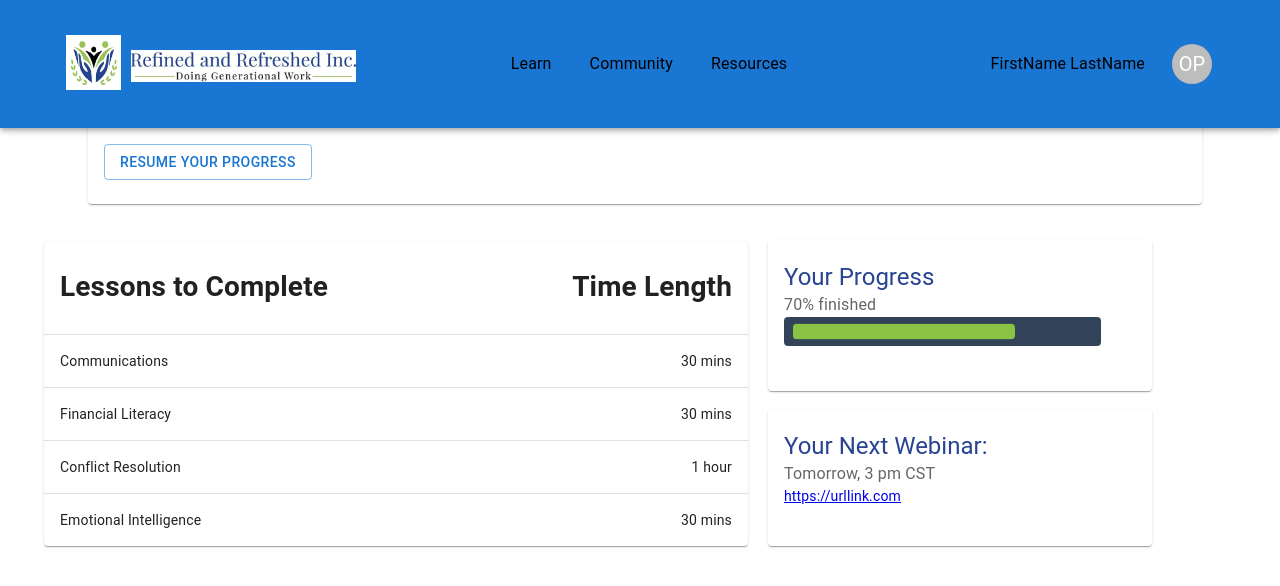
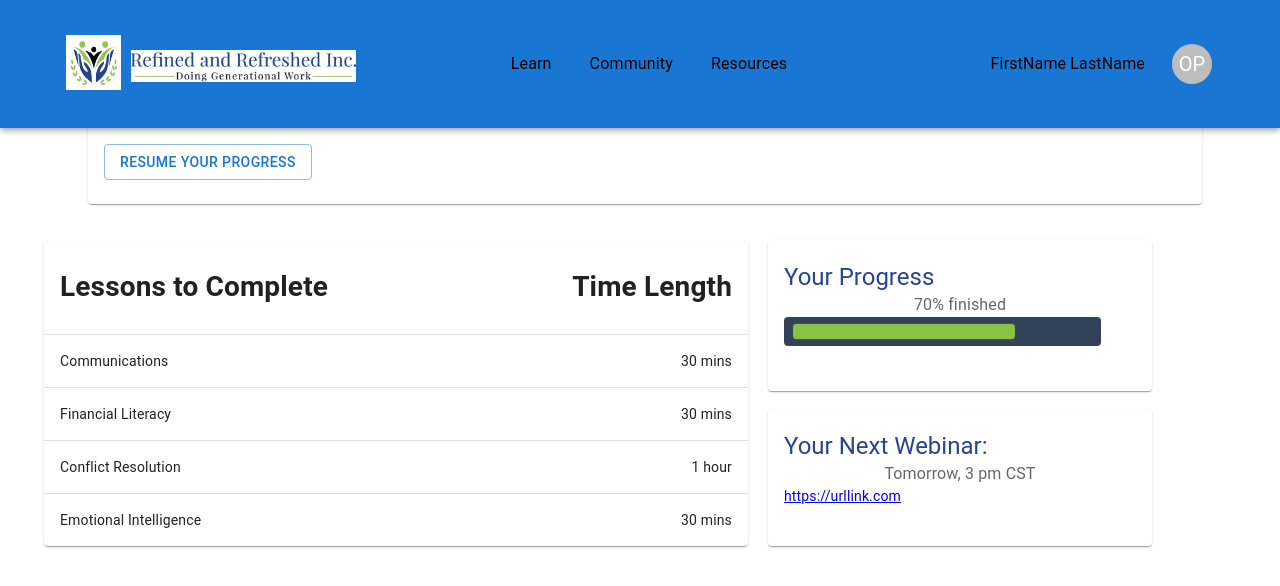
Before and after one commit to gagank02/legacy-builders-portal, a Next.js app in the folder client/: page / in a window 1280 px wide. Shown: the top 586 px of the page. Built offline with nearby package versions, Linux system fonts and the light colour scheme.

Commit message:
profile icons alignment

```diff
--- a/client/components/MuiProfileCard.jsx
+++ b/client/components/MuiProfileCard.jsx
@@ -22,7 +22,7 @@ export default function MuiProfileCard({userName, email, location, courses}) {
         <ul style={{ }}>
         <p> <img src = "assets/Username.png"  width = "10 px"  />
         &nbsp;Username:</p>
-            <p>   <img src = "assets/Email.png"width = "20px"  />
+            <p>   <img src = "assets/Mail.png"width = "13px"  />
             &nbsp; Email: </p>
               <p> <img src = "assets/Location.png"  width = "10px"  />
               &nbsp; Location:</p>
--- a/client/components/index.css
+++ b/client/components/index.css
@@ -57,3 +57,14 @@ body{
     overflow: hidden;
     width: 87vw;
 }
+
+.css-1pnmrwp-MuiTypography-root {
+    margin: 0;
+    font-family: "Roboto","Helvetica","Arial",sans-serif;
+    font-weight: 400;
+    font-size: 1rem;
+    line-height: 1.5;
+    letter-spacing: 0.00938em;
+    text-align: center;
+    color: rgba(0, 0, 0, 0.6);
+}
--- a/client/pages/index.js
+++ b/client/pages/index.js
@@ -22,7 +22,7 @@ export default function Home() {
             <MuiTable/>
           </div>
           <div className = 'child'>
-            <MuiCard header = "Your Progress" info = "70% finished" size = "30vw" img="/assets/progress bar.png"/>
+            <MuiCard header = "Your Progress" info = "70% finished" text-align = "center" size = "30vw" img="/assets/progress bar.png"/>
             <br></br>
             <MuiNextWebinar header = "Your Next Webinar:" info= "Tomorrow, 3 pm CST" url = "https://urllink.com" />
           </div>
```
Also changed, not shown: client/public/assets/Mail.png (added).
